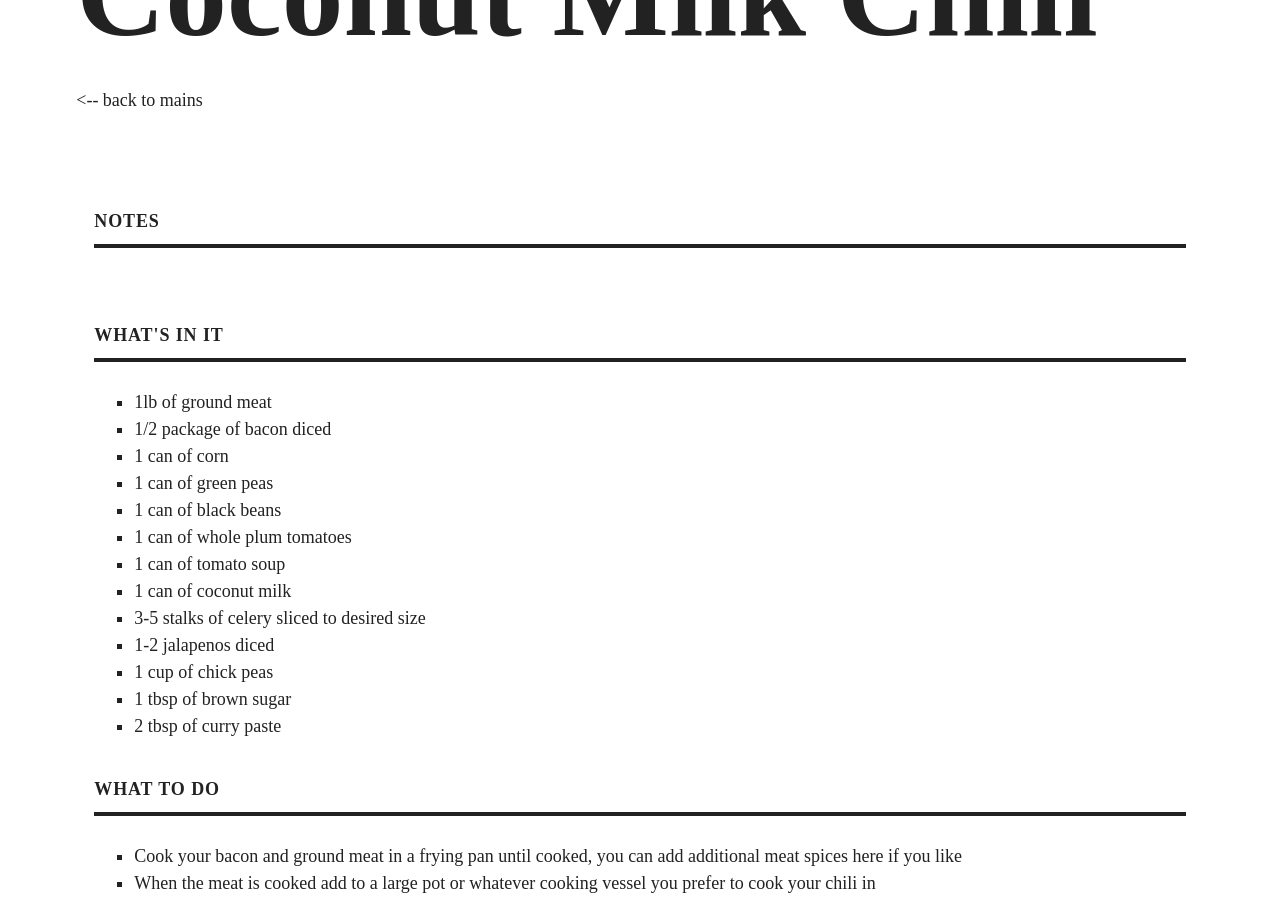
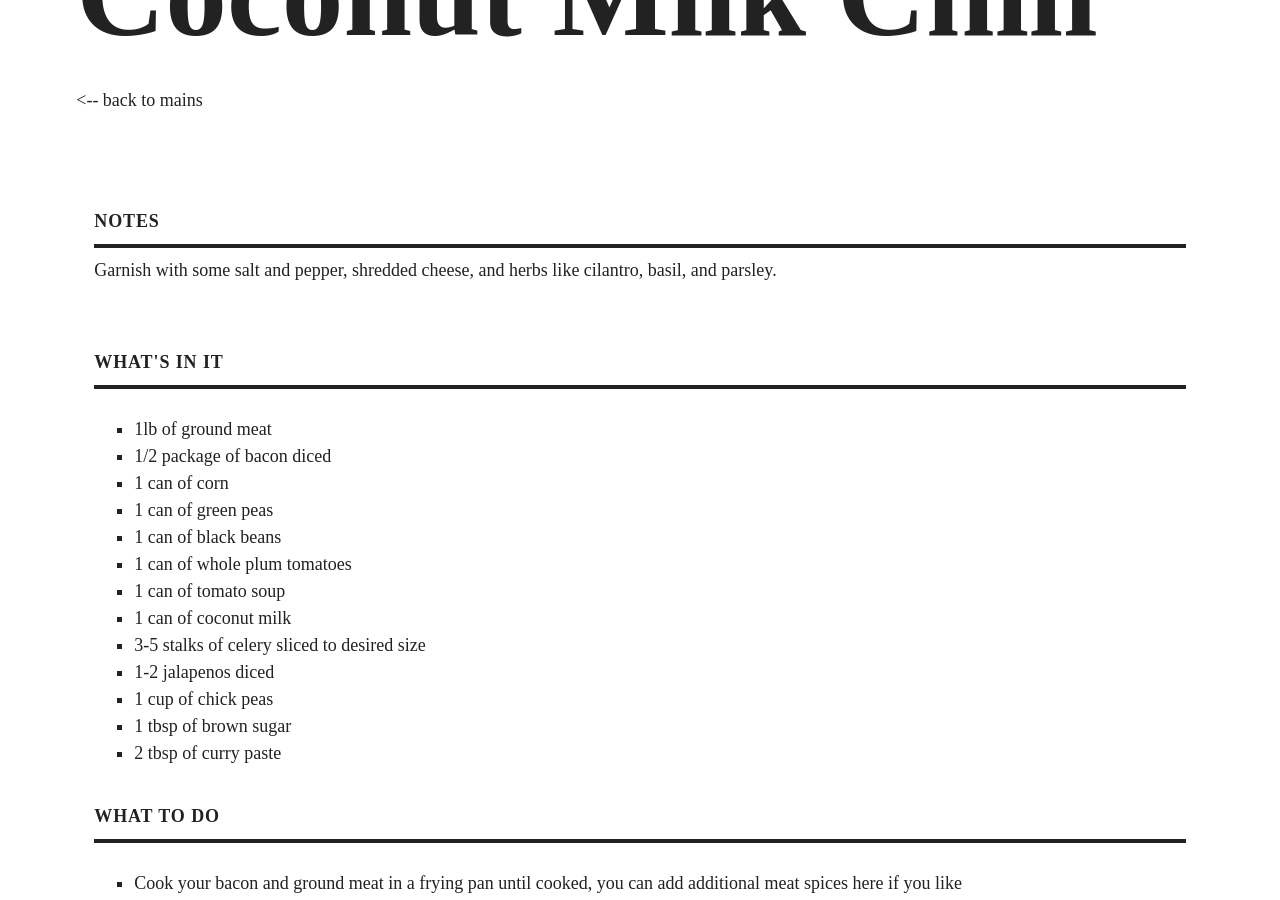
Before and after one commit to jmacthefatcat/cook-book, a Jekyll site: the page built from _mains/coconut-milk-chili.md, in a window 1280 px wide and 900 px high, scrolled down 314 px. Built offline with Jekyll 4.4.1, drawn with Linux system fonts in a browser that asks for light colours; some web fonts are replaced.

Commit message:
Update coconut-milk-chili.md

```diff
--- a/_mains/coconut-milk-chili.md
+++ b/_mains/coconut-milk-chili.md
@@ -28,3 +28,5 @@ steps:
 - If using a pressure cooker cook for 25 minutes. stove top cook for 45-60 minutes
   on med-high, slow cooker cook for 3 hours on high or 6 on low.
 ---
+
+Garnish with some salt and pepper, shredded cheese, and herbs like cilantro, basil, and parsley.
```
